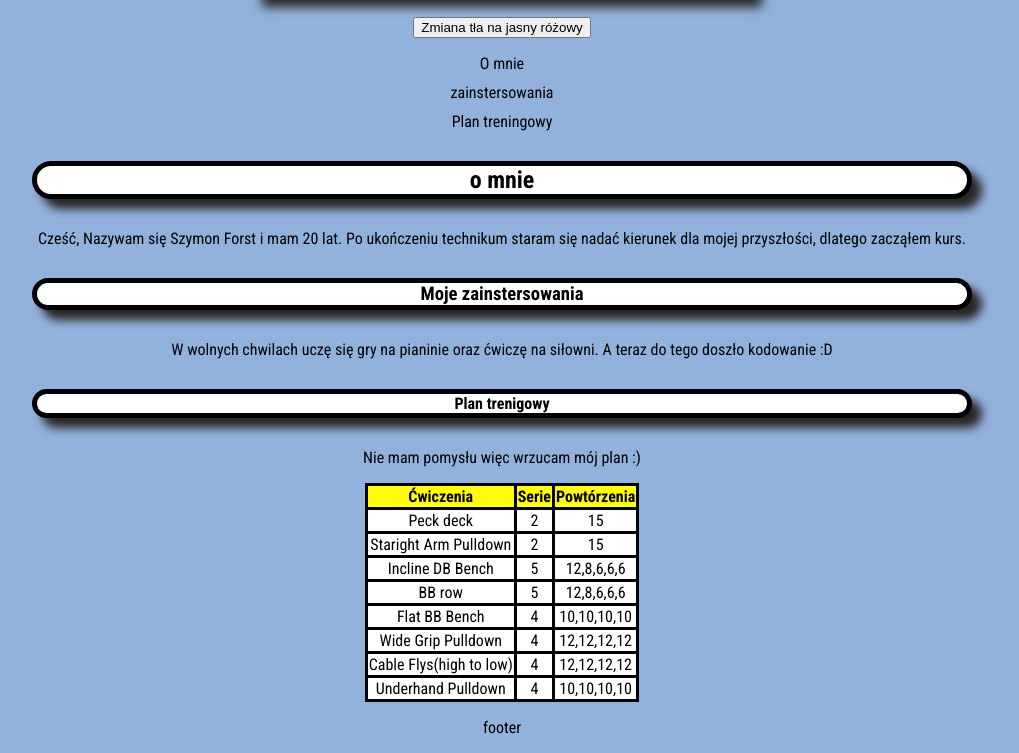
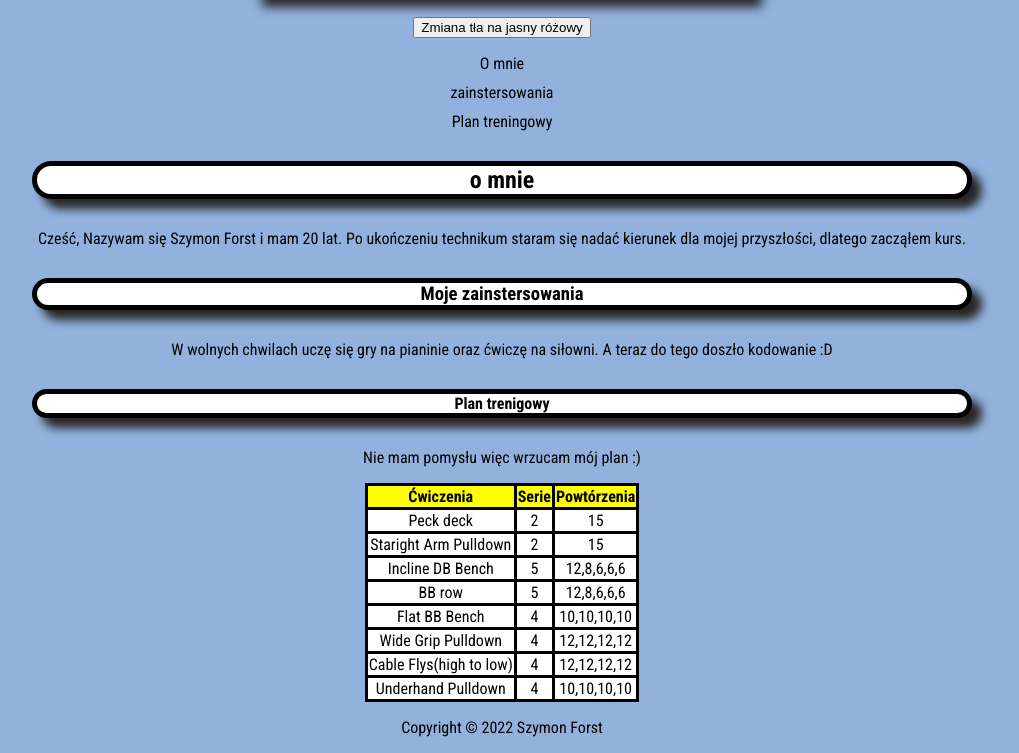
Before and after one commit to Forsttt/Homepage, a plain HTML site: page index.html in a window 1280 px wide. Shown: the part 609-1362 px from the top of the page, without its empty margins (138-1157 px from the left). Drawn offline with Linux system fonts and the light colour scheme.

Commit message:
changed footer content

```diff
--- a/index.html
+++ b/index.html
@@ -105,7 +105,7 @@
     </section>
   </main>
   <footer class="footer">
-    <p>footer</p>
+    <p>Copyright © 2022 Szymon Forst</p>
   </footer>
 </body>
 
```
